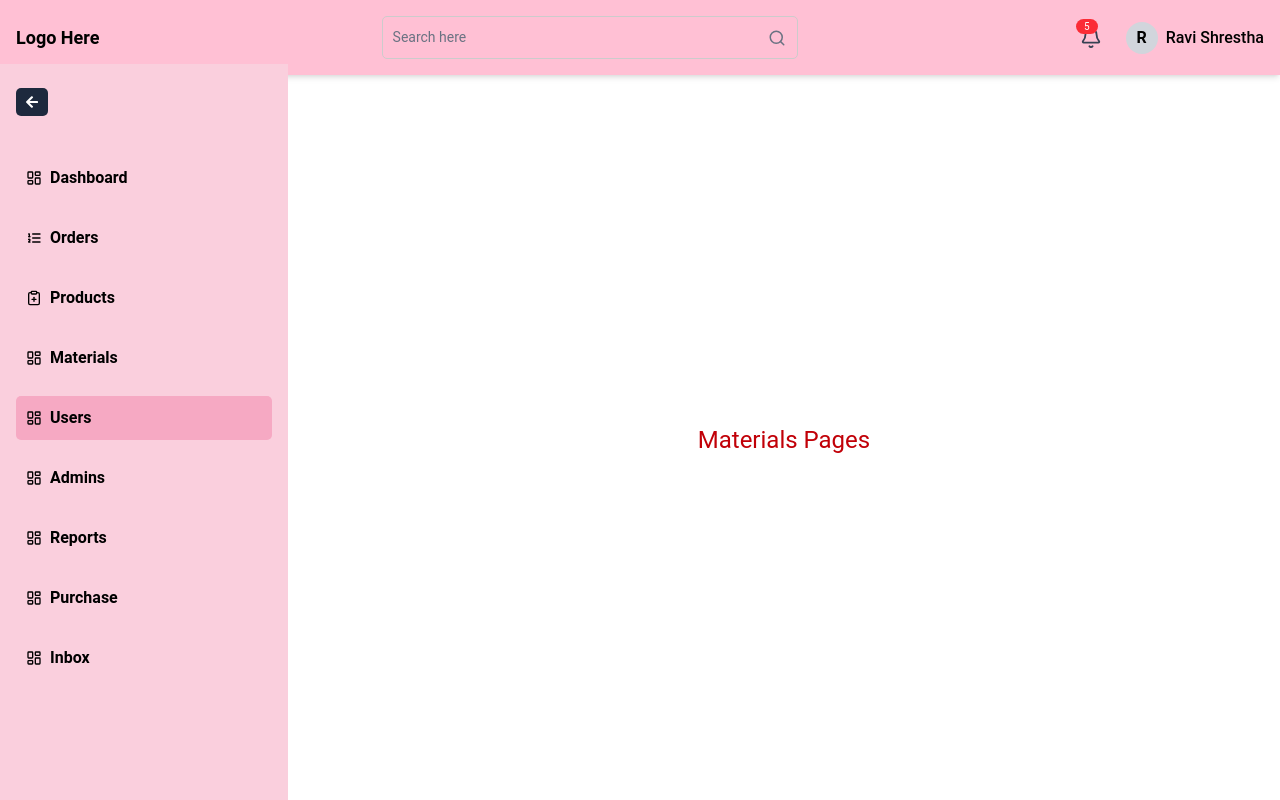
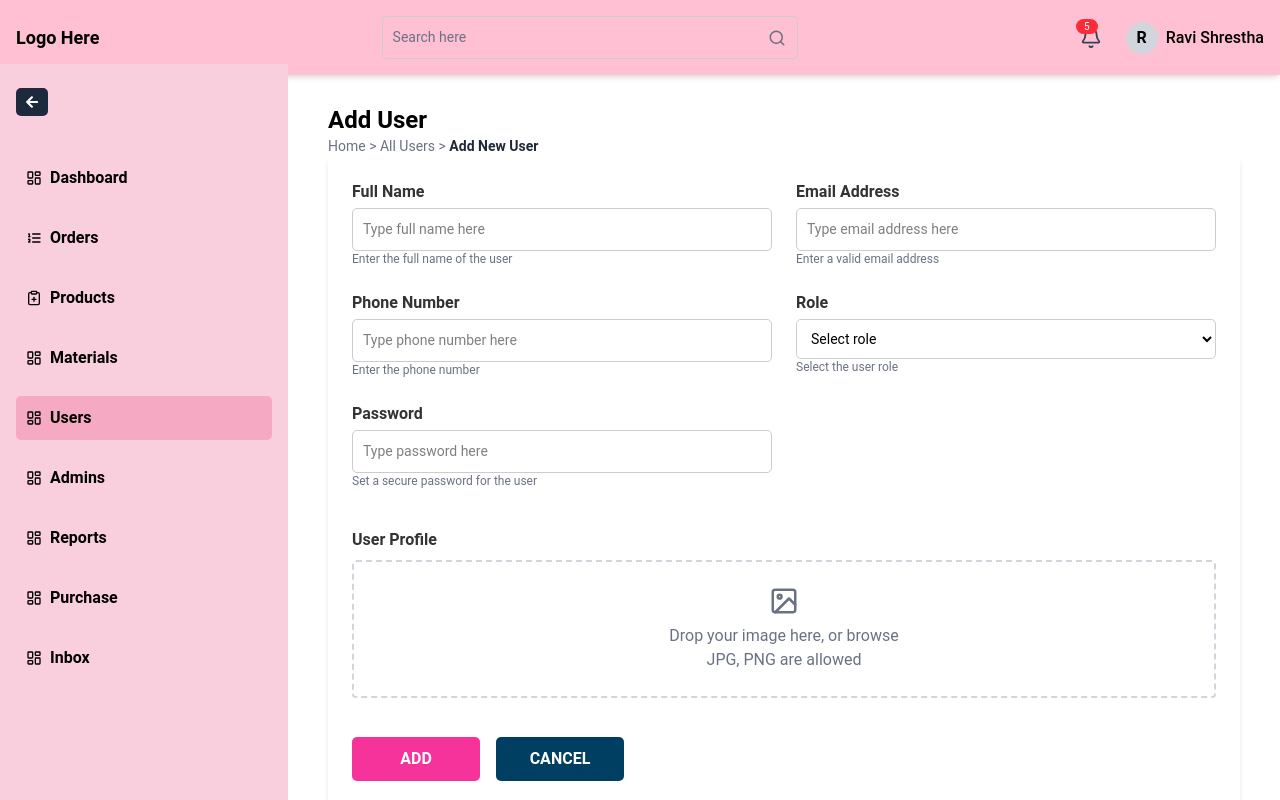
Before and after one commit to charitraa/Crochet-Inventory-System, a React (Vite) app: page /app/users in a window 1280 px wide. Built offline with nearby package versions, Linux system fonts and the light colour scheme.

Commit message:
---updated--

```diff
--- a/src/pages/users/Users.jsx
+++ b/src/pages/users/Users.jsx
@@ -1,13 +1,119 @@
-import React from 'react'
+import React from "react";
+import { FiImage } from "react-icons/fi";
 import Dashboard from "../../components/dashboard/Dashboard";
-const Users = () => {
+
+const AddUser = () => {
   return (
-    <Dashboard mainContent={
-                <div className='h-[90vh] flex items-center justify-center text-2xl text-red-700'>
-                Materials Pages
-                </div>
-              } />
-  )
-}
+    <Dashboard
+      mainContent={
+        <div className="p-6">
+          {/* Title & Breadcrumb Container */}
+          <div className="flex flex-col items-start">
+            <div className="mb-0 text-2xl font-bold text-black">
+              Add User
+            </div>
 
-export default Users
+            {/* Breadcrumb */}
+            <div className="text-sm text-gray-500">
+              Home &gt; All Users &gt;{" "}
+              <span className="font-semibold text-gray-800">
+                Add New User
+              </span>
+            </div>
+          </div>
+
+
+
+          {/* Main Form */}
+          <form className="bg-white p-6 rounded-md shadow-md max-w-5xl">
+            <div className="grid grid-cols-2 gap-6">
+              {/* Full Name */}
+              <div>
+                <label className="block font-semibold mb-1">Full Name</label>
+                <input
+                  type="text"
+                  placeholder="Type full name here"
+                  className="border border-gray-300 rounded w-full px-3 py-2 focus:outline-none focus:ring-2 focus:ring-pink-300"
+                />
+                <p className="text-xs text-gray-500">Enter the full name of the user</p>
+              </div>
+
+              {/* Email Address */}
+              <div>
+                <label className="block font-semibold mb-1">Email Address</label>
+                <input
+                  type="email"
+                  placeholder="Type email address here"
+                  className="border border-gray-300 rounded w-full px-3 py-2 focus:outline-none focus:ring-2 focus:ring-pink-300"
+                />
+                <p className="text-xs text-gray-500">Enter a valid email address</p>
+              </div>
+
+              {/* Phone Number */}
+              <div>
+                <label className="block font-semibold mb-1">Phone Number</label>
+                <input
+                  type="text"
+                  placeholder="Type phone number here"
+                  className="border border-gray-300 rounded w-full px-3 py-2 focus:outline-none focus:ring-2 focus:ring-pink-300"
+                />
+                <p className="text-xs text-gray-500">Enter the phone number</p>
+              </div>
+
+              {/* Role */}
+              <div>
+                <label className="block font-semibold mb-1">Role</label>
+                <select className="border border-gray-300 rounded w-full px-3 py-2 focus:outline-none focus:ring-2 focus:ring-pink-300">
+                  <option>Select role</option>
+                  <option>Option1</option>
+                  <option>Option2</option>
+                  <option>Option3</option>
+                </select>
+                <p className="text-xs text-gray-500">Select the user role</p>
+              </div>
+
+              {/* Password */}
+              <div>
+                <label className="block font-semibold mb-1">Password</label>
+                <input
+                  type="password"
+                  placeholder="Type password here"
+                  className="border border-gray-300 rounded w-full px-3 py-2 focus:outline-none focus:ring-2 focus:ring-pink-300"
+                />
+                <p className="text-xs text-gray-500">Set a secure password for the user</p>
+              </div>
+            </div>
+
+            {/* User Profile Image Upload */}
+            <div className="mt-6">
+              <label className="block font-semibold mb-2">User Profile</label>
+              <div className="border-2 border-dashed border-gray-300 rounded p-6 flex flex-col items-center justify-center">
+                <FiImage className="text-gray-500 text-3xl mb-2" />
+                <p className="text-gray-500">Drop your image here, or browse</p>
+                <p className="text-gray-500">JPG, PNG are allowed</p>
+              </div>
+            </div>
+
+            {/* Buttons */}
+            <div className="flex justify-start space-x-4 mt-6">
+              <button
+                type="submit"
+                className="w-32 px-4 py-2 bg-pink-500 text-white rounded hover:bg-pink-600 border border-pink-500"
+              >
+                ADD
+              </button>
+              <button
+                type="button"
+                className="w-32 px-4 py-2 bg-white text-black rounded hover:bg-gray-400 border border-pink-500"
+              >
+                CANCEL
+              </button>
+            </div>
+          </form>
+        </div>
+      }
+    />
+  );
+};
+
+export default AddUser;
```
